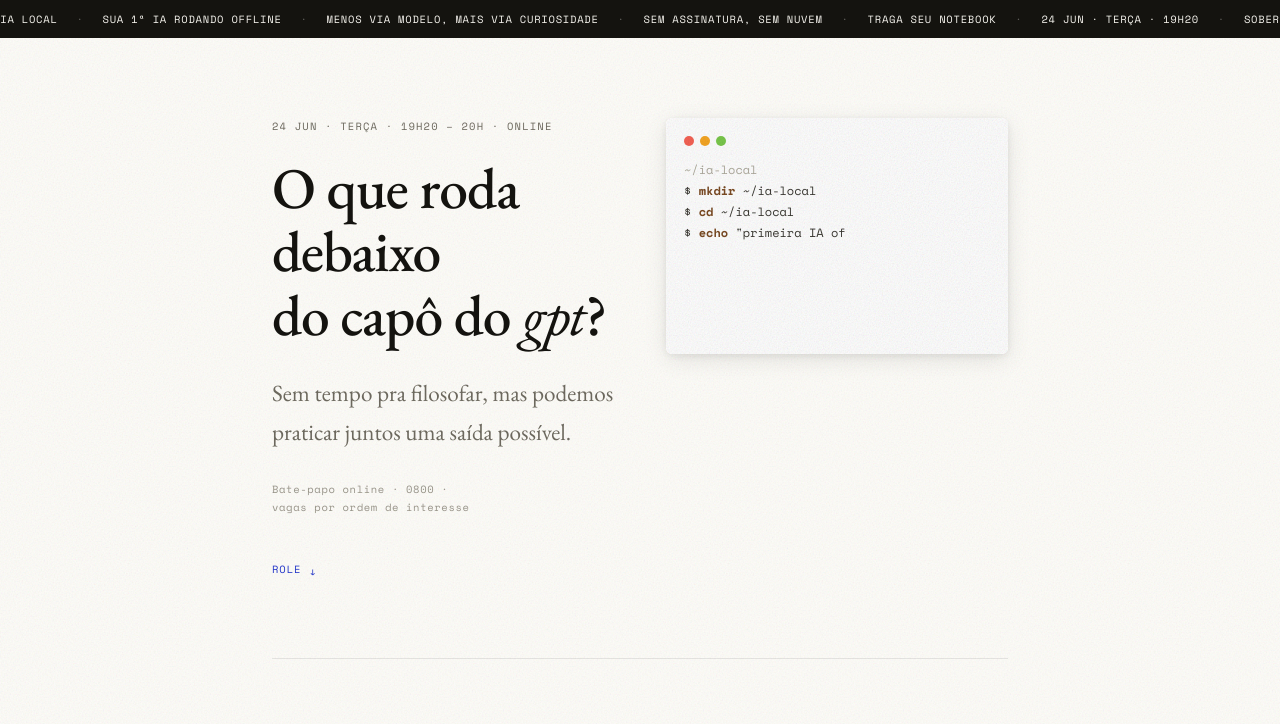
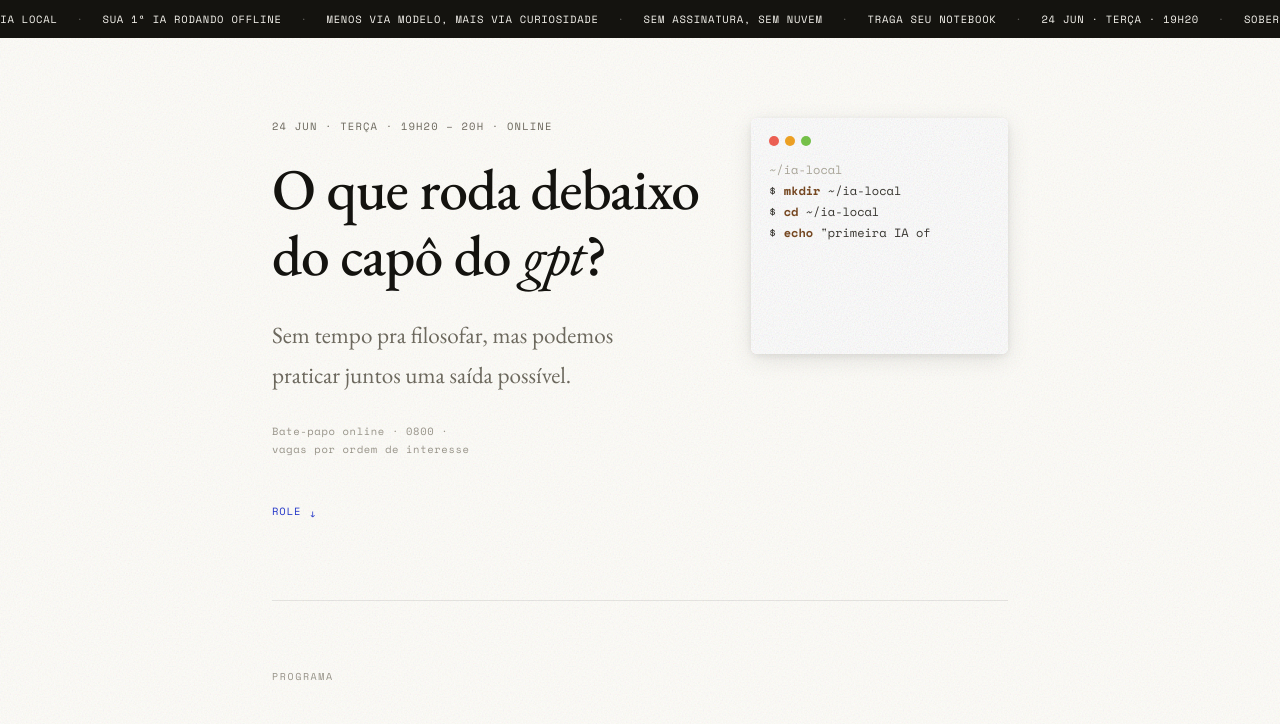
Before and after one commit to entrepausa-lab/convite-ia-local, a plain HTML site: page index.html in a window 1280 px wide. Shown: the top 724 px of the page. Drawn offline with nearby package versions, Linux system fonts and the light colour scheme.

Commit message:
fix: headline sem quebras - cada linha envolvida em span inline-block nowrap

```diff
--- a/index.html
+++ b/index.html
@@ -185,13 +185,15 @@
 .headline {
   font-size:     clamp(2.5rem, 5.5vw, 3.6rem);
   font-weight:   500;
-  line-height:   1.1;
+  line-height:   1.15;
   letter-spacing: -.015em;
   color:         var(--ink);
   margin-bottom: 28px;
   transition:    color .5s ease;
+  text-wrap:     balance;
 }
 .headline em { font-style: italic; font-weight: 400; }
+.headline-line { display: inline-block; white-space: nowrap; }
 
 /* lead */
 .lead {
@@ -1141,7 +1143,7 @@
           <p class="kicker">24 jun · terça · 19h20 – 20h · online</p>
 
           <h1 class="headline">
-            O que roda debaixo<br>do capô do <em>gpt</em>?
+            <span class="headline-line">O que roda debaixo</span><br><span class="headline-line">do capô do <em>gpt</em>?</span>
           </h1>
 
           <p class="lead">
```
